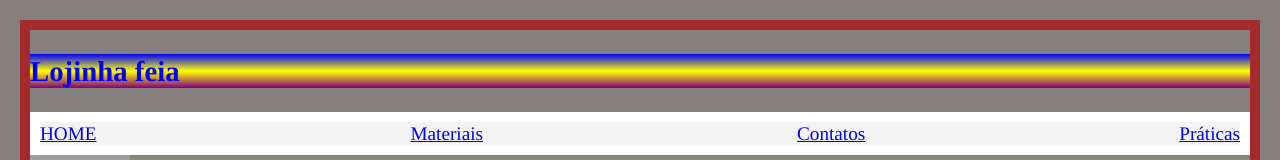
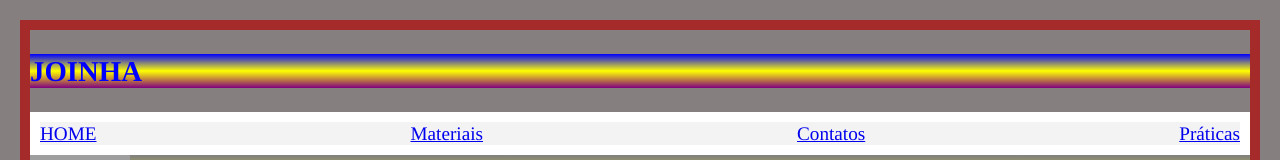
Before and after one commit to jovicth/CAPACITA-HTML, a plain HTML site: page pratica html joao.html in a window 1280 px wide. Shown: the top 160 px of the page. Drawn offline with Linux system fonts and the light colour scheme; grey boxes are pictures that could not be loaded.

Commit message:
Update pratica html joao.html

```diff
--- a/pratica html joao.html
+++ b/pratica html joao.html
@@ -19,7 +19,7 @@
     <nav class="navbar">
 <div class="icon">
 
-<h2 class="logo">Lojinha feia</h2>
+<h2 class="logo">JOINHA</h2>
 
 </div>
 
```
